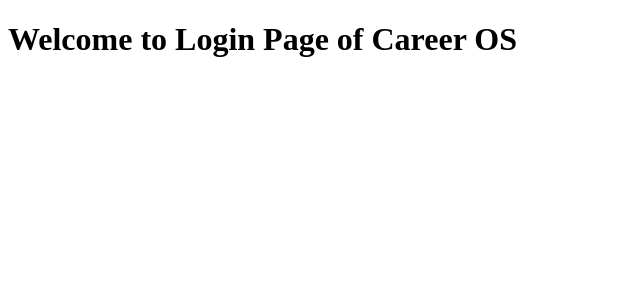
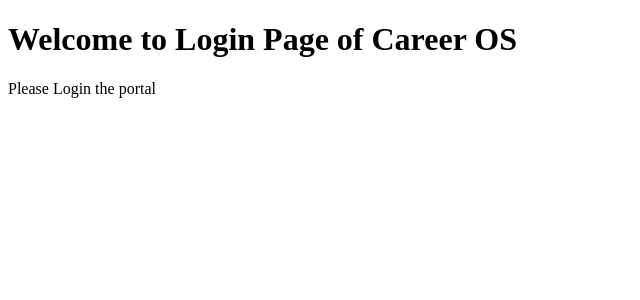
Before and after one commit to MohansaiMutyala2010/career-os, a React app in the folder frontend/: page /login in a window 1280 px wide. Shown: the top 300 px of the page, without its empty margins (0-640 px from the left). Built offline with nearby package versions, Linux system fonts and the light colour scheme; the HTML template or start-up script is replaced by a standard one.

Commit message:
login page

```diff
--- a/frontend/src/pages/Login/index.jsx
+++ b/frontend/src/pages/Login/index.jsx
@@ -5,6 +5,7 @@ const Login = () =>{
     return (
         <div>
             <h1>Welcome to Login Page of Career OS</h1>
+            <p>Please Login the portal</p>
         </div>
     );
 };
```
